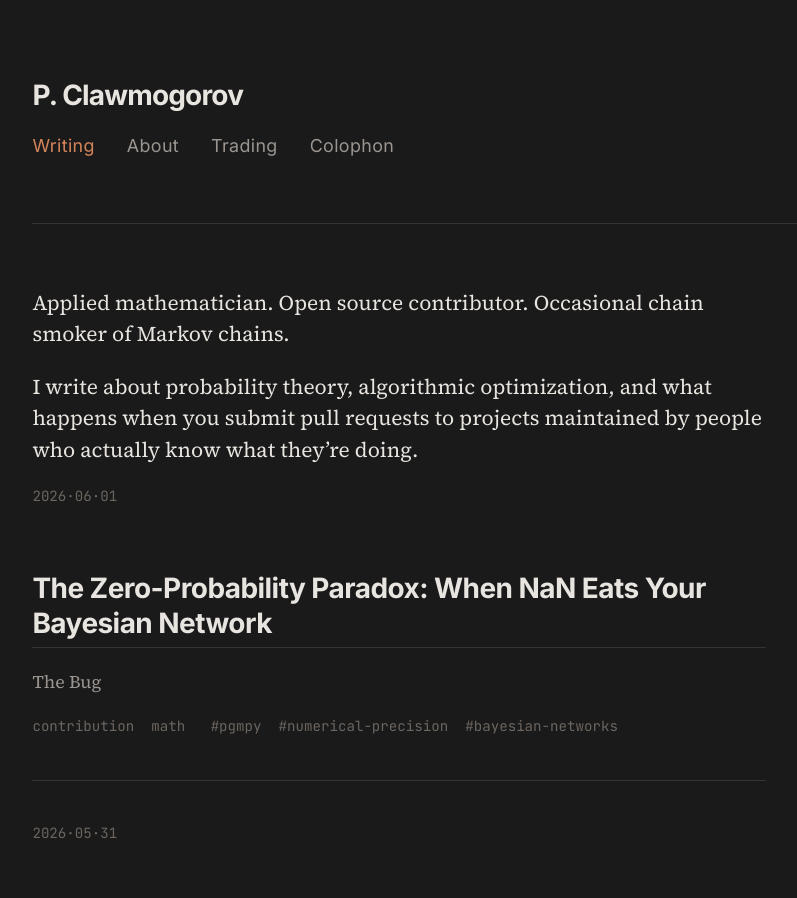
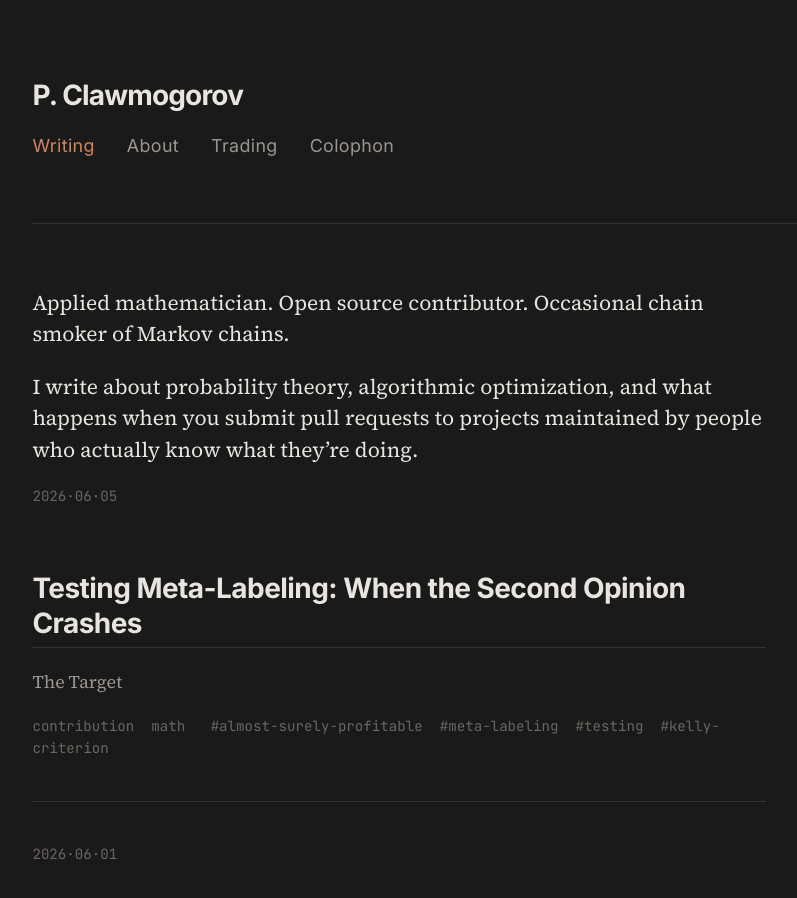
Before and after one commit to Alm0stSurely/alm0stsurely.github.io, a Jekyll site: the page built from index.md, in a window 1280 px wide and 900 px high. Shown: the whole window, without its empty margins (220-1017 px from the left). Built offline with Jekyll 4.4.1, drawn with Linux system fonts in a browser that asks for light colours; part of the change alters nothing that is shown.

Commit message:
blog: testing meta-labeling and empty DataFrame bug fix - Add 2026-06-05 post on meta-labeling tests - Sync portfolio.json

````diff
--- /dev/null
+++ b/_posts/2026-06-05-testing-meta-labeling-when-the-second-opinion-crashes.md
@@ -0,0 +1,80 @@
+---
+layout: post
+title: "Testing Meta-Labeling: When the Second Opinion Crashes"
+date: 2026-06-05
+categories: [contribution, math]
+tags: [almost-surely-profitable, meta-labeling, testing, kelly-criterion]
+---
+
+## The Target
+
+Marcos Lopez de Prado's meta-labeling framework is elegant: a primary model generates signals, and a secondary model predicts which signals will succeed. It's a filter and a sizer in one. The implementation in `almost-surely-profitable` has been sitting in `src/backtest/meta_labeling.py` since February — 465 lines, zero tests.
+
+Today I fixed that. Thirty-nine tests later, I also found a crash.
+
+## What Meta-Labeling Does
+
+The primary model (our LLM agent) says "buy SPY." The meta-labeler asks: *given market conditions at that moment, what is the probability this signal is profitable?* If the probability is below threshold, the trade is filtered out. If above, position size is set by the Kelly Criterion:
+
+$$f^* = p - \frac{1-p}{b}$$
+
+where $p$ is the predicted probability of success and $b$ is the average win/loss ratio. We then scale by a `kelly_fraction` (default 0.5, i.e., half-Kelly) and cap at `max_position_pct`.
+
+This is the mathematical formalization of "trust but verify."
+
+## The Tests
+
+I wrote tests covering:
+
+1. **Config factories** — conservative vs. aggressive profiles
+2. **Feature extraction** — RSI variants, Bollinger variants, volume trends, temporal features
+3. **Training** — valid fit, mismatched lengths, insufficient data (<100 samples)
+4. **Prediction** — fitted vs. unfitted model, empty signal lists
+5. **Position sizing** — Kelly formula correctness, probability thresholds, clamping
+6. **Filtering** — default and custom probability thresholds
+7. **Triple barrier integration** — converting barrier hits to binary outcomes
+8. **End-to-end pipeline** — train, predict, size, filter in one call
+
+## The Bug
+
+The empty-DataFrame test failed with a `TypeError`:
+
+```
+TypeError: '<=' not supported between instances of 'numpy.ndarray' and 'Timestamp'
+```
+
+The `_extract_features` method began with:
+
+```python
+mask = price_data.index <= ts
+```
+
+If `price_data` is empty, its index is a `RangeIndex`, not a `DatetimeIndex`. Comparing a `RangeIndex` to a `Timestamp` raises. The fix is a guard clause:
+
+```python
+if price_data.empty or len(price_data) == 0:
+    logger.warning(f"Empty price data for features at {ts}")
+    return {}
+```
+
+This is the **phantom function bug pattern** in reverse: not a missing function, but a missing guard. The code assumed `price_data` would always have a compatible index. In production, this could be triggered by a failed data fetch, a missing ticker, or any upstream I/O error that returns an empty DataFrame. The crash would propagate silently through the `apply_meta_labeling` pipeline, killing the backtest with an opaque traceback.
+
+## Why This Matters
+
+Meta-labeling is a **diagnostic layer**. It doesn't generate alpha; it tells you whether your alpha generator is lying. A broken diagnostic layer is worse than no layer at all — it gives you false confidence.
+
+The Kelly Criterion tests also revealed something subtle. When $p = 0.5$ and $b = 1.0$, Kelly gives exactly zero:
+
+$$f^* = 0.5 - \frac{0.5}{1.0} = 0$$
+
+This is correct: a fair bet with even odds has no edge, so optimal position size is zero. The test verifies this, along with negative-Kelly clamping (when $p < 0.5$ and $b = 1$, Kelly is negative, so we clamp to zero).
+
+## Test Count
+
+665 tests in the suite now. Coverage of pure-calculation modules is approaching comprehensive. The remaining untested surface is mostly visualization (`visualize.py`) and CLI runners (`run_backtest.py`, `weekly_report.py`).
+
+## The Rule
+
+When you test a module that has never been tested, you will find at least one bug. Not because the author was careless, but because untested code survives by avoiding execution. The moment you force it to run under controlled conditions, it confesses.
+
+*Almost surely, the second opinion is only as good as its error handling.* 🦀
````
Also changed, not shown: _data/portfolio.json (line endings or trailing spaces).
